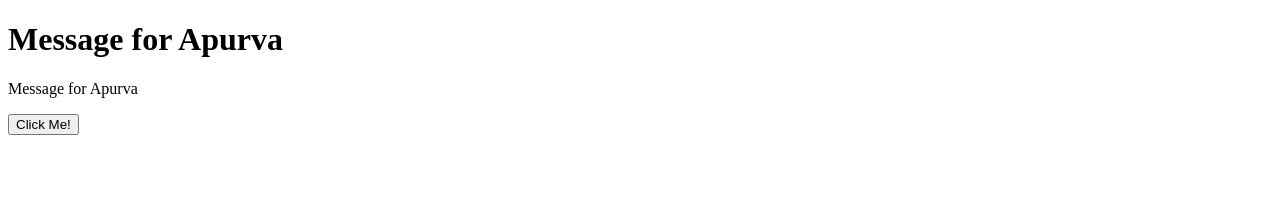
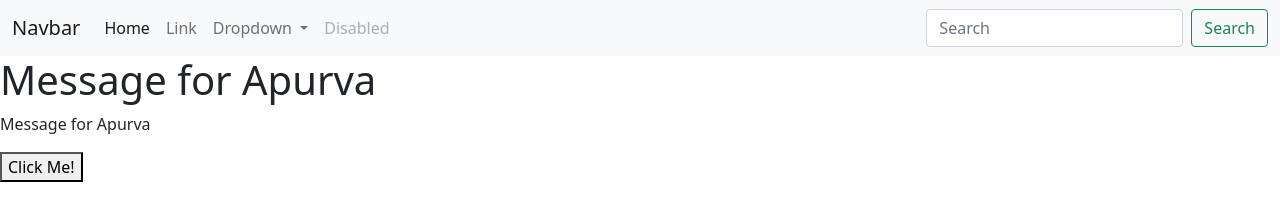
Before and after one commit to pritammaheshwari/apurva, a plain HTML site: page index.html in a window 1280 px wide. Drawn offline with nearby package versions, Linux system fonts and the light colour scheme.

Commit message:
Update index.html
added  bootstrape cdn and added navbar

```diff
--- a/index.html
+++ b/index.html
@@ -1,6 +1,47 @@
 <!DOCTYPE html>
 <html>
+  <head>
+    <link href="https://cdn.jsdelivr.net/npm/bootstrap@5.0.2/dist/css/bootstrap.min.css" rel="stylesheet" integrity="sha384-EVSTQN3/azprG1Anm3QDgpJLIm9Nao0Yz1ztcQTwFspd3yD65VohhpuuCOmLASjC" crossorigin="anonymous">
+  </head>
 <body>
+  <div>
+    <nav class="navbar navbar-expand-lg navbar-light bg-light">
+  <div class="container-fluid">
+    <a class="navbar-brand" href="#">Navbar</a>
+    <button class="navbar-toggler" type="button" data-bs-toggle="collapse" data-bs-target="#navbarSupportedContent" aria-controls="navbarSupportedContent" aria-expanded="false" aria-label="Toggle navigation">
+      <span class="navbar-toggler-icon"></span>
+    </button>
+    <div class="collapse navbar-collapse" id="navbarSupportedContent">
+      <ul class="navbar-nav me-auto mb-2 mb-lg-0">
+        <li class="nav-item">
+          <a class="nav-link active" aria-current="page" href="#">Home</a>
+        </li>
+        <li class="nav-item">
+          <a class="nav-link" href="#">Link</a>
+        </li>
+        <li class="nav-item dropdown">
+          <a class="nav-link dropdown-toggle" href="#" id="navbarDropdown" role="button" data-bs-toggle="dropdown" aria-expanded="false">
+            Dropdown
+          </a>
+          <ul class="dropdown-menu" aria-labelledby="navbarDropdown">
+            <li><a class="dropdown-item" href="#">Action</a></li>
+            <li><a class="dropdown-item" href="#">Another action</a></li>
+            <li><hr class="dropdown-divider"></li>
+            <li><a class="dropdown-item" href="#">Something else here</a></li>
+          </ul>
+        </li>
+        <li class="nav-item">
+          <a class="nav-link disabled" href="#" tabindex="-1" aria-disabled="true">Disabled</a>
+        </li>
+      </ul>
+      <form class="d-flex">
+        <input class="form-control me-2" type="search" placeholder="Search" aria-label="Search">
+        <button class="btn btn-outline-success" type="submit">Search</button>
+      </form>
+    </div>
+  </div>
+</nav>
+  </div>
 
 <h1>Message for Apurva</h1>
 
@@ -8,5 +49,8 @@
 
 <button type="button" onclick='document.getElementById("demo").innerHTML = "I Love You"'>Click Me!</button>
 
+
+   <script src="https://cdn.jsdelivr.net/npm/@popperjs/core@2.9.2/dist/umd/popper.min.js" integrity="sha384-IQsoLXl5PILFhosVNubq5LC7Qb9DXgDA9i+tQ8Zj3iwWAwPtgFTxbJ8NT4GN1R8p" crossorigin="anonymous"></script>
+    <script src="https://cdn.jsdelivr.net/npm/bootstrap@5.0.2/dist/js/bootstrap.min.js" integrity="sha384-cVKIPhGWiC2Al4u+LWgxfKTRIcfu0JTxR+EQDz/bgldoEyl4H0zUF0QKbrJ0EcQF" crossorigin="anonymous"></script>
 </body>
 </html>
```
